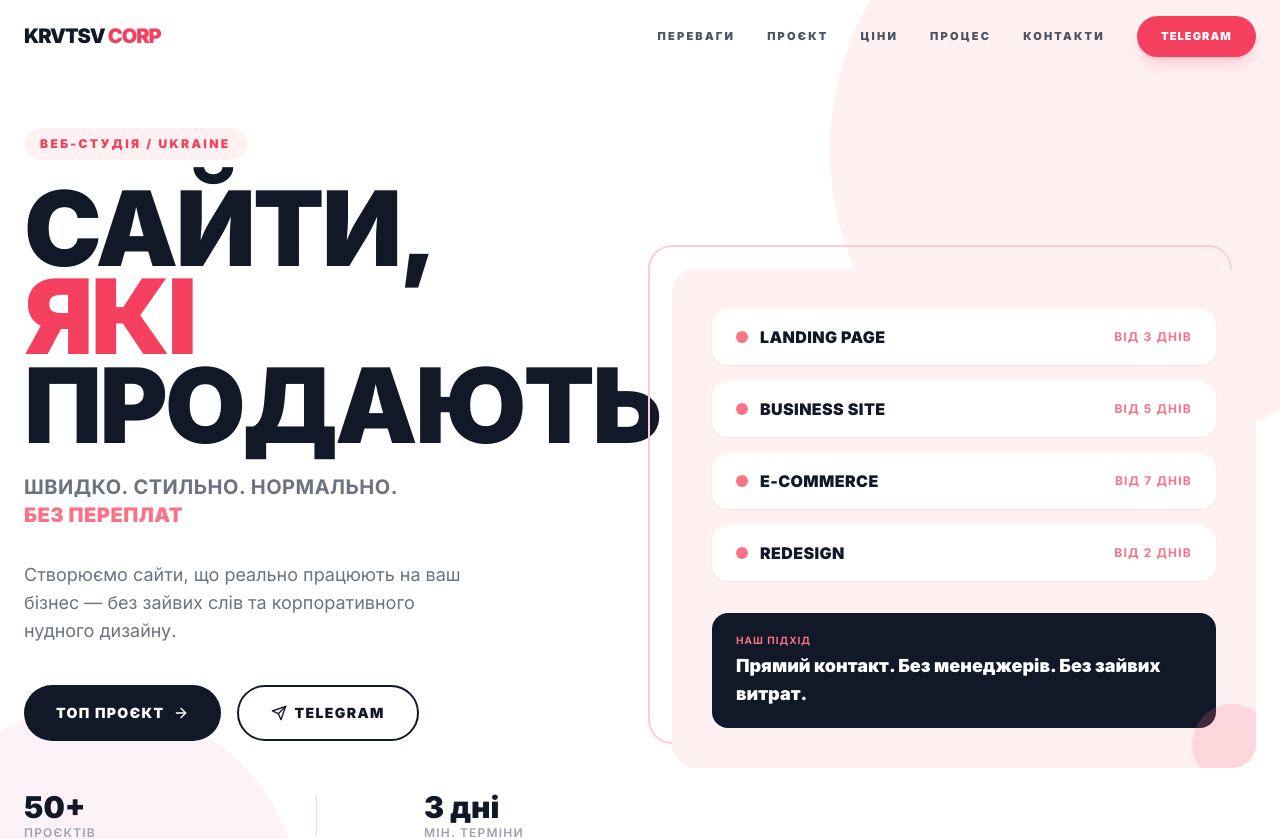
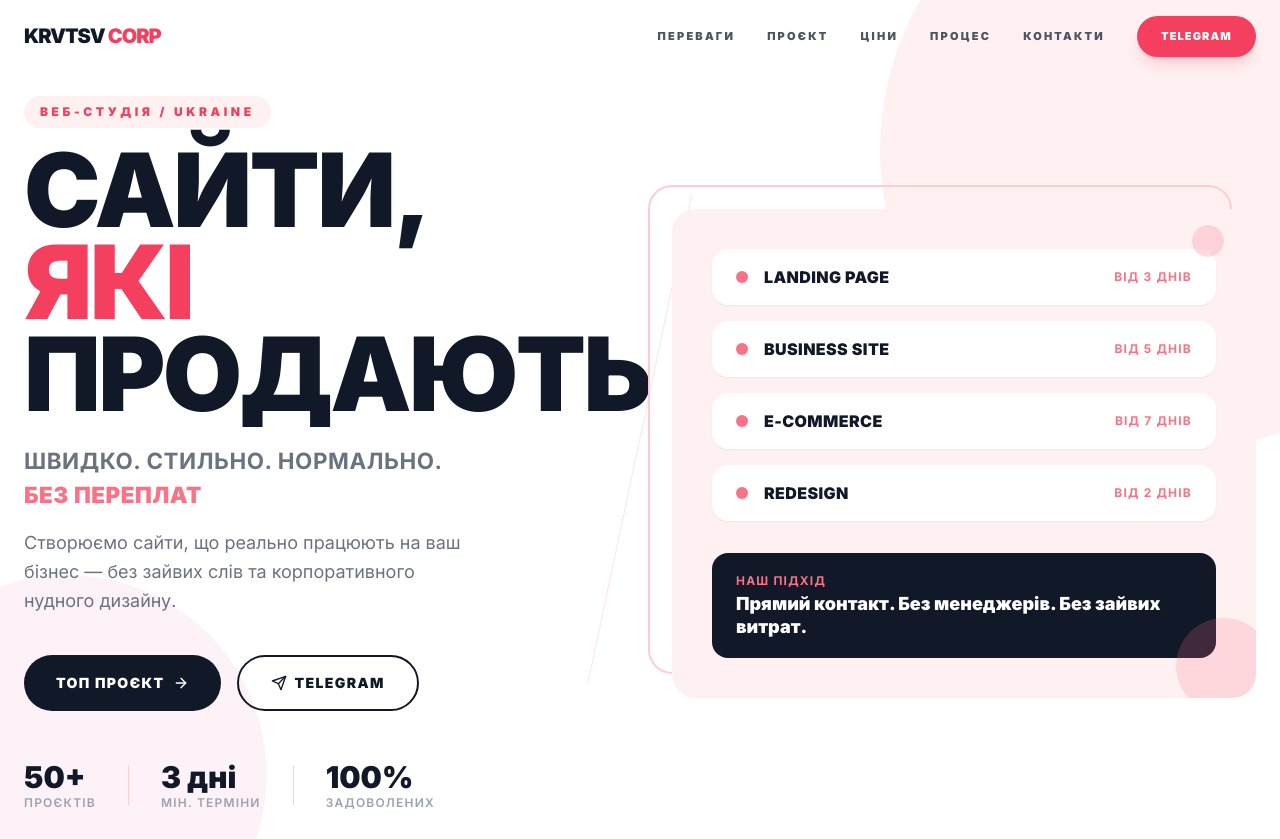
Before and after one commit to porustzi/krvtsv, a React (Vite) app in the folder project/: page / in a window 1280 px wide. Shown: the top 839 px of the page. Built offline with nearby package versions, Linux system fonts and the light colour scheme.

Commit message:
Update Hero.tsx

```diff
--- a/project/src/components/Hero.tsx
+++ b/project/src/components/Hero.tsx
@@ -2,7 +2,7 @@ import { motion } from 'framer-motion';
 import { ArrowRight, Send } from 'lucide-react';
 
 const fadeUp = (delay = 0) => ({
-  initial: { opacity: 0, y: 40 }, // Чуть меньше смещение для мобилок, чтобы не лагало
+  initial: { opacity: 0, y: 60 },
   whileInView: { opacity: 1, y: 0 },
   viewport: { once: true },
   transition: { duration: 0.7, delay, ease: 'easeOut' },
@@ -10,43 +10,44 @@ const fadeUp = (delay = 0) => ({
 
 export default function Hero() {
   return (
-    <section className="relative min-h-screen flex items-center overflow-hidden bg-white pt-20 pb-12 md:pt-32 md:pb-24">
-      {/* background decorations - уменьшил размеры на мобилках, чтобы не создавали пустые зоны */}
-      <div className="absolute top-0 right-0 w-64 h-64 md:w-[600px] md:h-[600px] bg-rose-50 rounded-full translate-x-1/4 -translate-y-1/4 pointer-events-none" />
-      <div className="absolute bottom-0 left-0 w-48 h-48 md:w-[400px] md:h-[400px] bg-pink-50 rounded-full -translate-x-1/4 translate-y-1/4 pointer-events-none" />
+    <section className="relative min-h-screen flex items-center overflow-hidden bg-white pt-24 pb-16">
+      {/* background decorations */}
+      <div className="absolute top-0 right-0 w-[600px] h-[600px] bg-rose-50 rounded-full translate-x-1/3 -translate-y-1/4 pointer-events-none" />
+      <div className="absolute bottom-0 left-0 w-[400px] h-[400px] bg-pink-50 rounded-full -translate-x-1/3 translate-y-1/4 pointer-events-none" />
+      <div className="absolute top-1/2 left-1/2 -translate-x-1/2 -translate-y-1/2 w-[1px] h-[500px] bg-rose-100 pointer-events-none rotate-12" />
 
-      <div className="relative max-w-7xl mx-auto px-4 md:px-6 w-full">
-        <div className="grid lg:grid-cols-2 gap-12 lg:gap-16 items-center">
-          <div className="text-center lg:text-left">
-            <motion.div {...fadeUp(0)} className="mb-6">
-              <span className="inline-block text-[10px] md:text-xs font-black uppercase tracking-[0.2em] text-rose-500 bg-rose-50 px-4 py-2 rounded-full">
+      <div className="relative max-w-7xl mx-auto px-6 w-full">
+        <div className="grid lg:grid-cols-2 gap-16 items-center">
+          <div>
+            <motion.div {...fadeUp(0)} className="mb-4">
+              <span className="inline-block text-xs font-black uppercase tracking-[0.3em] text-rose-500 bg-rose-50 px-4 py-2 rounded-full">
                 Веб-студія / Ukraine
               </span>
             </motion.div>
 
-            <motion.h1 {...fadeUp(0.1)} className="text-[3.5rem] sm:text-[5rem] lg:text-[6.5rem] font-black leading-[0.85] tracking-tight text-gray-900 uppercase mb-6">
+            <motion.h1 {...fadeUp(0.1)} className="text-[clamp(3rem,8vw,6.5rem)] font-black leading-[0.9] tracking-tight text-gray-900 uppercase mb-4">
               САЙТИ,<br />
               <span className="text-rose-500">ЯКІ</span><br />
               ПРОДАЮТЬ
             </motion.h1>
 
-            <motion.div {...fadeUp(0.25)} className="mt-4 mb-8">
-              <p className="text-base sm:text-lg md:text-xl font-bold uppercase tracking-wide text-gray-500">
+            <motion.div {...fadeUp(0.25)} className="mt-6 mb-4">
+              <p className="text-[clamp(1rem,2.5vw,1.4rem)] font-bold uppercase tracking-wide text-gray-500">
                 ШВИДКО. СТИЛЬНО. НОРМАЛЬНО.
               </p>
-              <p className="text-base sm:text-lg md:text-xl font-black uppercase tracking-wide text-rose-400">
+              <p className="text-[clamp(1rem,2.5vw,1.4rem)] font-black uppercase tracking-wide text-rose-400">
                 БЕЗ ПЕРЕПЛАТ
               </p>
             </motion.div>
 
-            <motion.p {...fadeUp(0.35)} className="text-gray-500 text-base md:text-lg leading-relaxed max-w-md mb-10 mx-auto lg:mx-0">
+            <motion.p {...fadeUp(0.35)} className="text-gray-500 text-lg leading-relaxed max-w-md mb-10">
               Створюємо сайти, що реально працюють на ваш бізнес — без зайвих слів та корпоративного нудного дизайну.
             </motion.p>
 
-            <motion.div {...fadeUp(0.45)} className="flex flex-col sm:flex-row flex-wrap justify-center lg:justify-start gap-4">
+            <motion.div {...fadeUp(0.45)} className="flex flex-wrap gap-4">
               <a
                 href="#project"
-                className="group inline-flex items-center justify-center gap-2 bg-gray-900 text-white font-black uppercase tracking-widest text-sm px-8 py-4 rounded-full hover:bg-rose-500 transition-colors duration-300 w-full sm:w-auto"
+                className="group inline-flex items-center gap-2 bg-gray-900 text-white font-black uppercase tracking-widest text-sm px-8 py-4 rounded-full hover:bg-rose-500 transition-colors duration-300"
               >
                 ТОП ПРОЄКТ
                 <ArrowRight size={16} className="group-hover:translate-x-1 transition-transform" />
@@ -55,58 +56,55 @@ export default function Hero() {
                 href="https://t.me/krvtsvcorp"
                 target="_blank"
                 rel="noopener noreferrer"
-                className="group inline-flex items-center justify-center gap-2 border-2 border-gray-900 text-gray-900 font-black uppercase tracking-widest text-sm px-8 py-4 rounded-full hover:bg-gray-900 hover:text-white transition-colors duration-300 w-full sm:w-auto"
+                className="group inline-flex items-center gap-2 border-2 border-gray-900 text-gray-900 font-black uppercase tracking-widest text-sm px-8 py-4 rounded-full hover:bg-gray-900 hover:text-white transition-colors duration-300"
               >
                 <Send size={16} />
                 Telegram
               </a>
             </motion.div>
 
-            {/* Статистика: на мобилках 1 в ряд, на планшетах 3 в ряд */}
-            <motion.div {...fadeUp(0.55)} className="mt-12 grid grid-cols-1 sm:grid-cols-3 gap-6 sm:gap-4 items-center">
-              <div className="flex flex-col items-center lg:items-start">
+            <motion.div {...fadeUp(0.55)} className="mt-12 flex items-center gap-8">
+              <div>
                 <p className="text-3xl font-black text-gray-900">50+</p>
                 <p className="text-xs uppercase tracking-widest text-gray-400 font-semibold">Проєктів</p>
               </div>
-              <div className="hidden sm:block w-px h-10 bg-rose-200 mx-auto" />
-              <div className="flex flex-col items-center lg:items-start">
+              <div className="w-px h-10 bg-rose-200" />
+              <div>
                 <p className="text-3xl font-black text-gray-900">3 дні</p>
                 <p className="text-xs uppercase tracking-widest text-gray-400 font-semibold">Мін. терміни</p>
               </div>
-              <div className="hidden sm:block w-px h-10 bg-rose-200 mx-auto" />
-              <div className="flex flex-col items-center lg:items-start">
+              <div className="w-px h-10 bg-rose-200" />
+              <div>
                 <p className="text-3xl font-black text-gray-900">100%</p>
                 <p className="text-xs uppercase tracking-widest text-gray-400 font-semibold">Задоволених</p>
               </div>
             </motion.div>
           </div>
 
-          {/* Right column — теперь показывается и на мобилках! */}
+          {/* Right column — decorative card */}
           <motion.div
-            initial={{ opacity: 0, scale: 0.95 }}
-            whileInView={{ opacity: 1, scale: 1 }}
+            initial={{ opacity: 0, x: 80 }}
+            whileInView={{ opacity: 1, x: 0 }}
             viewport={{ once: true }}
             transition={{ duration: 0.8, delay: 0.2, ease: 'easeOut' }}
-            className="block w-full max-w-lg mx-auto lg:max-w-none"
+            className="hidden lg:block"
           >
-            <div className="relative p-4 sm:p-0">
-              <div className="absolute -top-3 -left-3 sm:-top-6 sm:-left-6 w-full h-full border-2 border-rose-200 rounded-3xl" />
-              <div className="relative bg-rose-50 rounded-3xl p-6 sm:p-10 overflow-hidden">
+            <div className="relative">
+              <div className="absolute -top-6 -left-6 w-full h-full border-2 border-rose-200 rounded-3xl" />
+              <div className="relative bg-rose-50 rounded-3xl p-10 overflow-hidden">
                 <div className="space-y-4">
                   {['Landing Page', 'Business Site', 'E-commerce', 'Redesign'].map((item, i) => (
                     <motion.div
                       key={item}
-                      initial={{ opacity: 0, x: 20 }}
+                      initial={{ opacity: 0, x: 40 }}
                       whileInView={{ opacity: 1, x: 0 }}
                       viewport={{ once: true }}
                       transition={{ delay: 0.4 + i * 0.1, duration: 0.5 }}
-                      className="flex items-center justify-between gap-4 bg-white rounded-2xl px-4 sm:px-6 py-4 shadow-sm"
+                      className="flex items-center gap-4 bg-white rounded-2xl px-6 py-4 shadow-sm"
                     >
-                      <div className="flex items-center gap-3">
-                        <div className="w-2 h-2 sm:w-3 sm:h-3 rounded-full bg-rose-400 flex-shrink-0" />
-                        <p className="font-black text-xs sm:text-base text-gray-900 uppercase tracking-wide">{item}</p>
-                      </div>
-                      <div className="text-[10px] sm:text-xs font-bold text-rose-400 uppercase tracking-widest text-right">
+                      <div className="w-3 h-3 rounded-full bg-rose-400 flex-shrink-0" />
+                      <p className="font-black text-gray-900 uppercase tracking-wide">{item}</p>
+                      <div className="ml-auto text-xs font-bold text-rose-400 uppercase tracking-widest">
                         {['від 3 днів', 'від 5 днів', 'від 7 днів', 'від 2 днів'][i]}
                       </div>
                     </motion.div>
@@ -120,11 +118,12 @@ export default function Hero() {
                   transition={{ delay: 0.9, duration: 0.5 }}
                   className="mt-8 bg-gray-900 rounded-2xl px-6 py-5 text-white"
                 >
-                  <p className="text-[10px] uppercase tracking-widest text-rose-400 font-bold mb-1 text-center sm:text-left">Наш підхід</p>
-                  <p className="font-black text-base sm:text-lg leading-tight text-center sm:text-left">Прямий контакт. Без менеджерів. Без зайвих витрат.</p>
+                  <p className="text-xs uppercase tracking-widest text-rose-400 font-bold mb-1">Наш підхід</p>
+                  <p className="font-black text-lg leading-tight">Прямий контакт. Без менеджерів. Без зайвих витрат.</p>
                 </motion.div>
 
-                <div className="absolute -bottom-4 -right-4 w-20 h-20 bg-rose-400 rounded-full opacity-20" />
+                <div className="absolute -bottom-4 -right-4 w-24 h-24 bg-rose-400 rounded-full opacity-20" />
+                <div className="absolute top-4 right-8 w-8 h-8 bg-rose-300 rounded-full opacity-40" />
               </div>
             </div>
           </motion.div>
```
